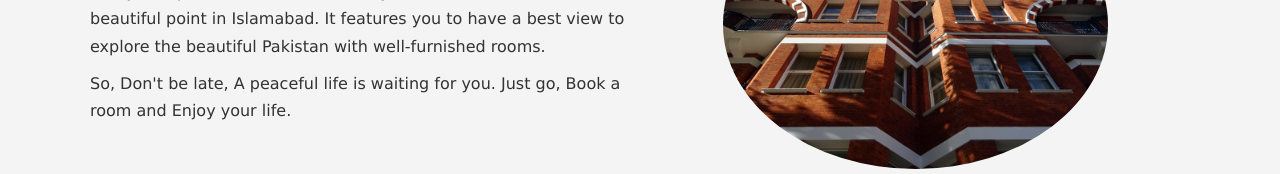
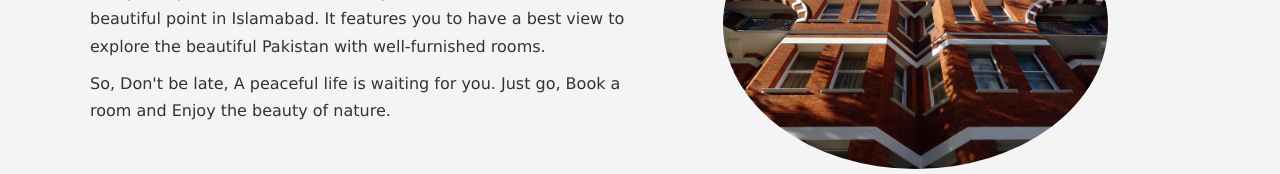
Before and after one commit to Daoud-Hussain/Hotel-Website, a plain HTML site: page About.html in a window 1280 px wide. Shown: the part 217-391 px from the top of the page. Drawn offline with Linux system fonts and the light colour scheme.

Commit message:
Update About.html

```diff
--- a/About.html
+++ b/About.html
@@ -29,7 +29,7 @@
                 <h1 class="l-heading"><span class="text-primary">About </span>Fancy Marquee </h1>
                 <p>Fancy Marquee Hotel is a wonderfully decorated hotel located at a beautiful point in Islamabad. It features you to have a best view to explore the beautiful Pakistan with well-furnished rooms.</p>
 
-                <p>So, Don't be late, A peaceful life is waiting for you. Just go, Book a room and Enjoy your life.</p>
+                <p>So, Don't be late, A peaceful life is waiting for you. Just go, Book a room and Enjoy the beauty of nature.</p>
             </div>
             <div class="info-right">
                 <img src="./img/photo-2.jpg" alt="About Page">
```
